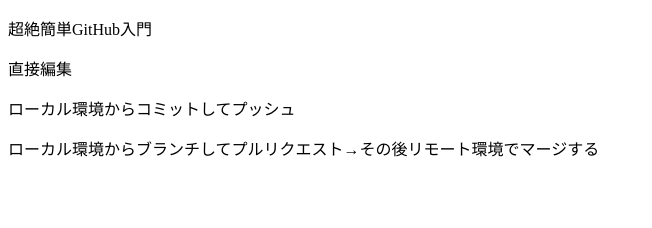
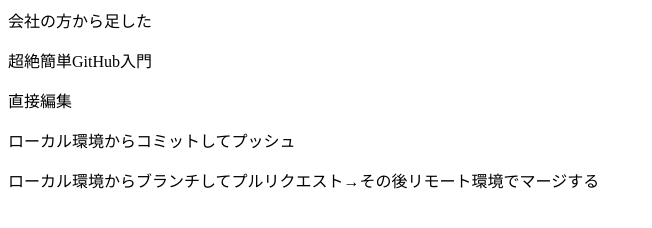
Before and after one commit to k5liaaaan/youtube_git, a plain HTML site: page index.html in a window 1280 px wide. Shown: the whole page, without its empty margins (0-652 px from the left). Drawn offline with Linux system fonts and the light colour scheme.

Commit message:
コンフリクト01

```diff
--- a/index.html
+++ b/index.html
@@ -6,6 +6,7 @@
     <title>Document</title>
 </head>
 <body>
+    会社の方から足した
     <p>超絶簡単GitHub入門</p>
     <p>直接編集</p>
     <p>ローカル環境からコミットしてプッシュ</p>
```
